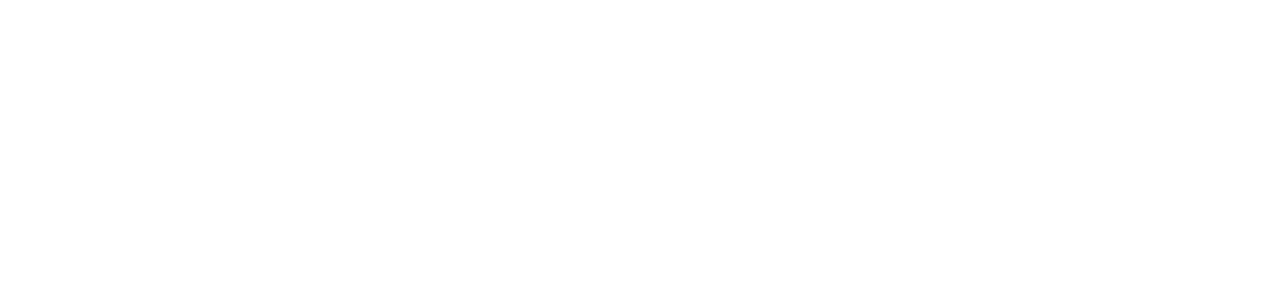
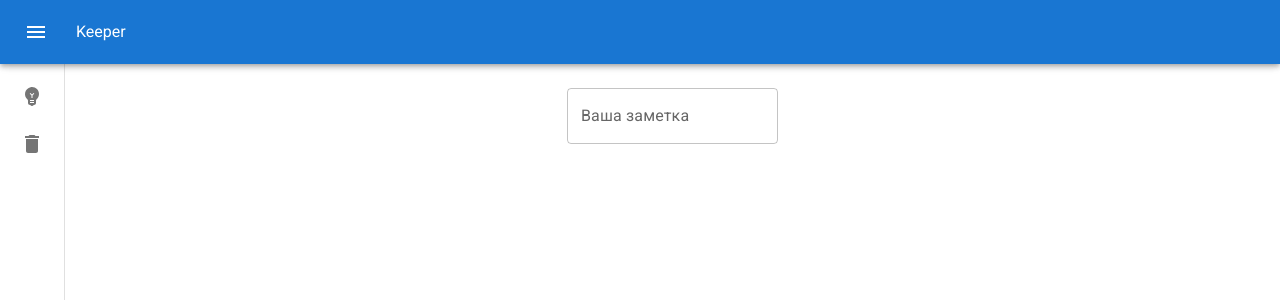
Before and after one commit to moerichka/keeper, a React (Create React App) app: page / in a window 1280 px wide. Shown: the top 300 px of the page. Built offline with nearby package versions, Linux system fonts and the light colour scheme.

Commit message:
Добавлен Header и SideBar

```diff
--- a/src/App.tsx
+++ b/src/App.tsx
@@ -1,12 +1,33 @@
-import React from 'react'
-import s from "./app.module.scss"
+import React, { useState } from "react";
+import s from "./app.module.scss";
 
-const App : React.FC = () => {
+import Box from "@mui/material/Box";
+
+import Header from "./components/Header";
+import SideBar from "./components/SideBar";
+import WorkSpace from "./components/WorkSpace";
+
+const App: React.FC = () => {
+  const [open, setOpen] = useState(false);
+  const [currnetTab, setCurrentTab] = useState(0)
+
+  const onTabClick = (index: number) => {
+    setCurrentTab(index)
+  }
+
+  const onBurgerClick = () => {
+    setOpen((prev) => !prev);
+  };
+
   return (
-    <div className={s.app}>
+    <Box sx={{ display: 'flex' }}>
+      <Header
+        onBurgerClick={onBurgerClick}
+      />
+      <SideBar open={open} onTabClick={onTabClick}/>
+      <WorkSpace open={open} />
+    </Box>
+  );
+};
 
-    </div>
-  )
-}
-
-export default App
+export default App;
--- /dev/null
+++ b/src/components/Header/Header.tsx
@@ -0,0 +1,36 @@
+import React from "react";
+import s from "./header.module.scss";
+
+import AppBar from "@mui/material/AppBar";
+import Toolbar from "@mui/material/Toolbar";
+import IconButton from "@mui/material/IconButton";
+import MenuIcon from "@mui/icons-material/Menu";
+
+interface IProps {
+  onBurgerClick: () => void;
+}
+
+const Header: React.FC<IProps> = ({ onBurgerClick }) => {
+  return (
+    <AppBar
+      position="fixed"
+      sx={{ zIndex: (theme) => theme.zIndex.drawer + 1 }}
+    >
+      <Toolbar>
+        <IconButton
+          onClick={onBurgerClick}
+          size="large"
+          edge="start"
+          color="inherit"
+          aria-label="menu"
+          sx={{ mr: 2 }}
+        >
+          <MenuIcon />
+        </IconButton>
+        <h6>Keeper</h6>
+      </Toolbar>
+    </AppBar>
+  );
+};
+
+export default Header;
--- /dev/null
+++ b/src/components/Header/index.ts
@@ -0,0 +1,3 @@
+import Header from "./Header";
+
+export default Header;
--- a/src/components/SideBar/SideBar.tsx
+++ b/src/components/SideBar/SideBar.tsx
@@ -1,10 +1,106 @@
-import React from 'react'
-import s from "./sideBar.module.scss"
+import React from "react";
+import s from "./sideBar.module.scss";
 
-function SideBar() {
-  return (
-    <div>SideBar</div>
-  )
+import { styled, useTheme, Theme, CSSObject } from "@mui/material/styles";
+import MuiDrawer from "@mui/material/Drawer";
+import ToolBar from "@mui/material/Toolbar";
+import List from "@mui/material/List";
+import ListItem from "@mui/material/ListItem";
+import ListItemButton from "@mui/material/ListItemButton";
+import ListItemIcon from "@mui/material/ListItemIcon";
+import ListItemText from "@mui/material/ListItemText";
+import EmojiObjectsIcon from "@mui/icons-material/EmojiObjects";
+import DeleteIcon from "@mui/icons-material/Delete";
+
+const drawerWidth = 240;
+
+const openedMixin = (theme: Theme): CSSObject => ({
+  width: drawerWidth,
+  transition: theme.transitions.create("width", {
+    easing: theme.transitions.easing.sharp,
+    duration: theme.transitions.duration.enteringScreen,
+  }),
+  overflowX: "hidden",
+});
+
+const closedMixin = (theme: Theme): CSSObject => ({
+  transition: theme.transitions.create("width", {
+    easing: theme.transitions.easing.sharp,
+    duration: theme.transitions.duration.leavingScreen,
+  }),
+  overflowX: "hidden",
+  width: `calc(${theme.spacing(7)} + 1px)`,
+  [theme.breakpoints.up("sm")]: {
+    width: `calc(${theme.spacing(8)} + 1px)`,
+  },
+});
+
+const Drawer = styled(MuiDrawer, {
+  shouldForwardProp: (prop) => prop !== "open",
+})(({ theme, open }) => ({
+  width: drawerWidth,
+  flexShrink: 0,
+  whiteSpace: "nowrap",
+  boxSizing: "border-box",
+  ...(open && {
+    ...openedMixin(theme),
+    "& .MuiDrawer-paper": openedMixin(theme),
+  }),
+  ...(!open && {
+    ...closedMixin(theme),
+    "& .MuiDrawer-paper": closedMixin(theme),
+  }),
+}));
+
+interface IProps {
+  open: boolean;
+  onTabClick: (index: number) => void;
 }
 
-export default SideBar
+const navElements = [
+  { title: "Заметки", icon: <EmojiObjectsIcon /> },
+  { title: "Корзина", icon: <DeleteIcon /> },
+];
+
+const SideBar: React.FC<IProps> = ({ open, onTabClick }) => {
+
+  return (
+    <Drawer variant="permanent" open={open}>
+      <ToolBar />
+      <List>
+        {navElements.map((navElem, index) => (
+          <ListItem
+            key={navElem.title}
+            disablePadding
+            sx={{ display: "block" }}
+          >
+            <ListItemButton
+              onClick={()=>onTabClick(index)}
+              sx={{
+                minHeight: 48,
+                justifyContent: open ? "initial" : "center",
+                px: 2.5,
+              }}
+            >
+              <ListItemIcon
+                sx={{
+                  minWidth: 0,
+                  mr: open ? 3 : "auto",
+                  justifyContent: "center",
+                }}
+              >
+                {navElem.icon}
+              </ListItemIcon>
+              <ListItemText
+                primary={navElem.title}
+                sx={{ opacity: open ? 1 : 0 }}
+              />
+            </ListItemButton>
+          </ListItem>
+        ))}
+      </List>
+    </Drawer>
+  );
+};
+
+export default SideBar;
--- a/src/components/WorkSpace/WorkSpace.tsx
+++ b/src/components/WorkSpace/WorkSpace.tsx
@@ -1,9 +1,44 @@
-import React from 'react'
+import React from "react";
+import s from "./workSpace.module.scss";
 
-const WorkSpace: React.FC = () => {
-  return (
-    <div>WorkSpace</div>
-  )
+import { styled } from "@mui/material/styles";
+import Toolbar from "@mui/material/Toolbar";
+import TextField from "@mui/material/TextField";
+
+const Main = styled("main", { shouldForwardProp: (prop) => prop !== "open" })<{
+  open?: boolean;
+}>(({ theme, open }) => ({
+  flexGrow: 1,
+  padding: theme.spacing(3),
+  transition: theme.transitions.create("margin", {
+    easing: theme.transitions.easing.sharp,
+    duration: theme.transitions.duration.leavingScreen,
+  }),
+  ...(open && {
+    transition: theme.transitions.create("margin", {
+      easing: theme.transitions.easing.easeOut,
+      duration: theme.transitions.duration.enteringScreen,
+    }),
+    marginLeft: 0,
+  }),
+}));
+
+interface IProps {
+  open: boolean;
 }
 
-export default WorkSpace
+const WorkSpace: React.FC<IProps> = ({ open }) => {
+  return (
+    <Main open={open}>
+      <Toolbar />
+      <div className={s.content}>
+        <TextField
+          id="outlined-basic"
+          label="Ваша заметка"
+        />
+      </div>
+    </Main>
+  );
+};
+
+export default WorkSpace;
--- a/src/components/WorkSpace/workSpace.module.scss
+++ b/src/components/WorkSpace/workSpace.module.scss
@@ -0,0 +1,9 @@
+@import "../../index.scss";
+
+.content{
+    width: 100%;
+    height: 100%;
+    display: flex;
+    flex-direction: column;
+    align-items: center;
+}
```
Also changed, not shown: src/components/Header/header.module.scss (added), src/components/ListNotes/index.ts (renamed from src/components/ListNotes/index.tsx), src/components/Note/index.ts (renamed from src/components/Note/index.tsx).
